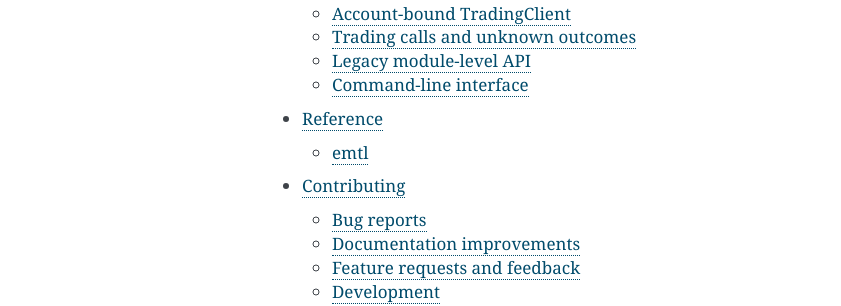
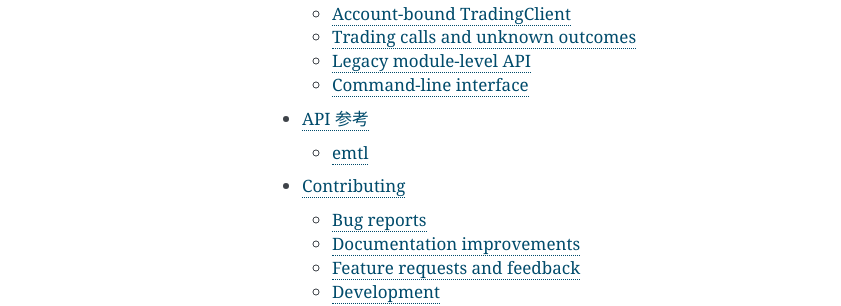
Before and after one commit to riiy/emtl, a Sphinx documentation site: the page built from docs/index.rst, in a window 1280 px wide. Shown: the part 457-763 px from the top of the page, without its empty margins (148-989 px from the left). Built offline with Sphinx 7.4.7, drawn with Linux system fonts in a browser that asks for light colours.

Commit message:
docs(zh-cn): localize docs/reference/index.rst

```diff
--- a/docs/reference/index.rst
+++ b/docs/reference/index.rst
@@ -1,7 +1,8 @@
-Reference
-=========
+========
+API 参考
+========
 
 .. toctree::
-    :glob:
+   :glob:
 
-    emtl*
+   emtl*
```
